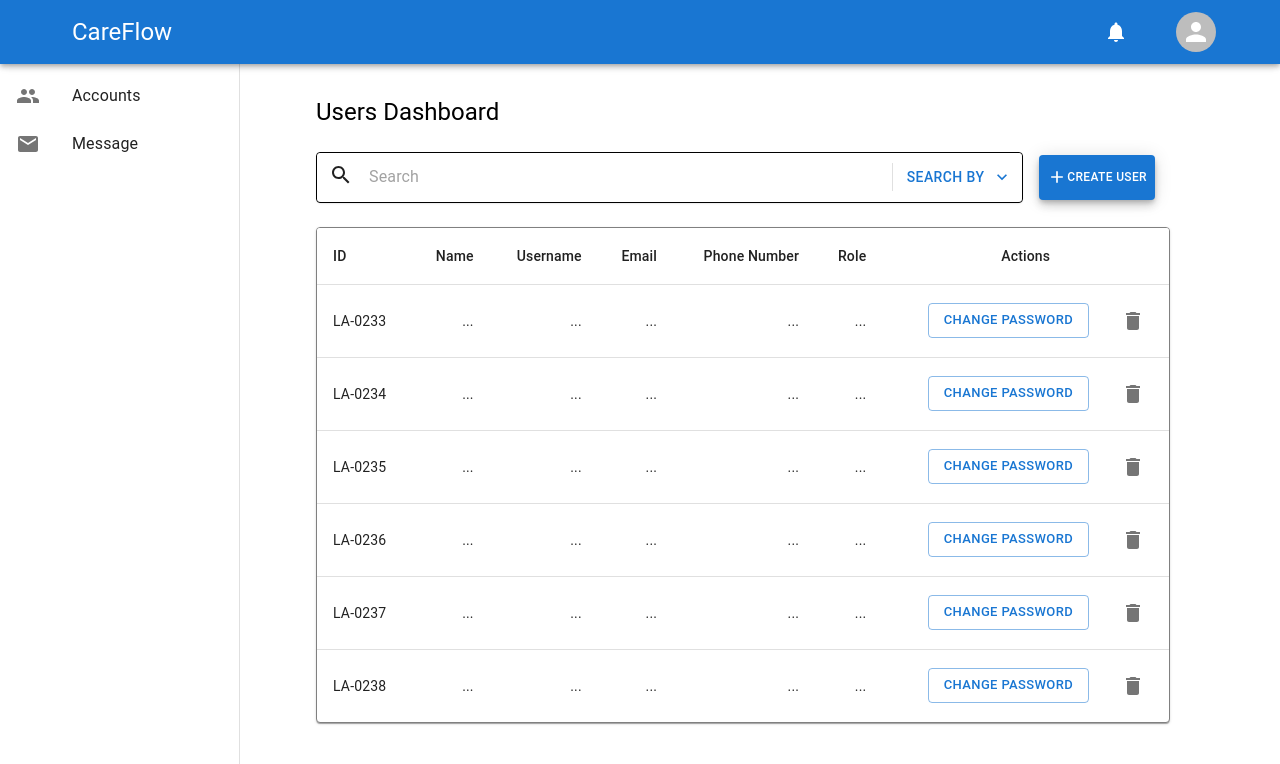
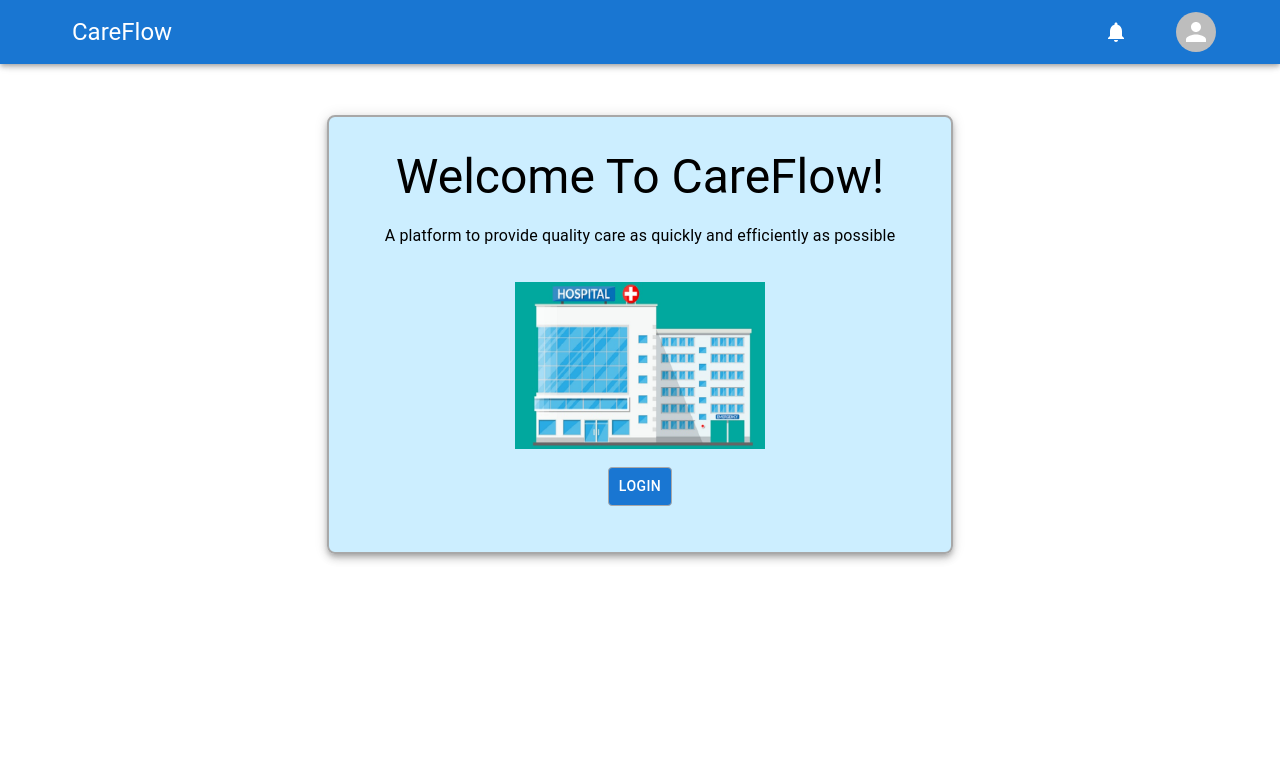
Before and after one commit to Hua5253/Care-Flow, a React (Vite) app in the folder client/: page / in a window 1280 px wide. Shown: the top 764 px of the page. Built offline with nearby package versions, Linux system fonts and the light colour scheme.

Commit message:
create index file for splashScreen

```diff
--- a/client/src/App.tsx
+++ b/client/src/App.tsx
@@ -1,13 +1,13 @@
 import Container from "@mui/material/Container";
 import PathwayScreen from "./components/pathwaysTab/pathwayScreen";
-import SplashScreen from "./components/SplashTab/SplashScreen";
+import SplashScreen from "./components/SplashScreen/SplashScreen";
 import AccountsScreen from "./components/AccountsTab/AccountsScreen";
 
 function App() {
 
   return (
     <Container id="app">
-      <AccountsScreen />
+      <SplashScreen />
     </Container>
   );
 }
--- /dev/null
+++ b/client/src/components/SplashScreen/index.ts
@@ -0,0 +1,3 @@
+import SplashScreen from "./SplashScreen";
+
+export default SplashScreen;
```
Also changed, not shown: client/src/components/SplashScreen/Splash.tsx (renamed from client/src/components/SplashTab/Splash.tsx), client/src/components/SplashScreen/SplashScreen.tsx (renamed from client/src/components/SplashTab/SplashScreen.tsx).
